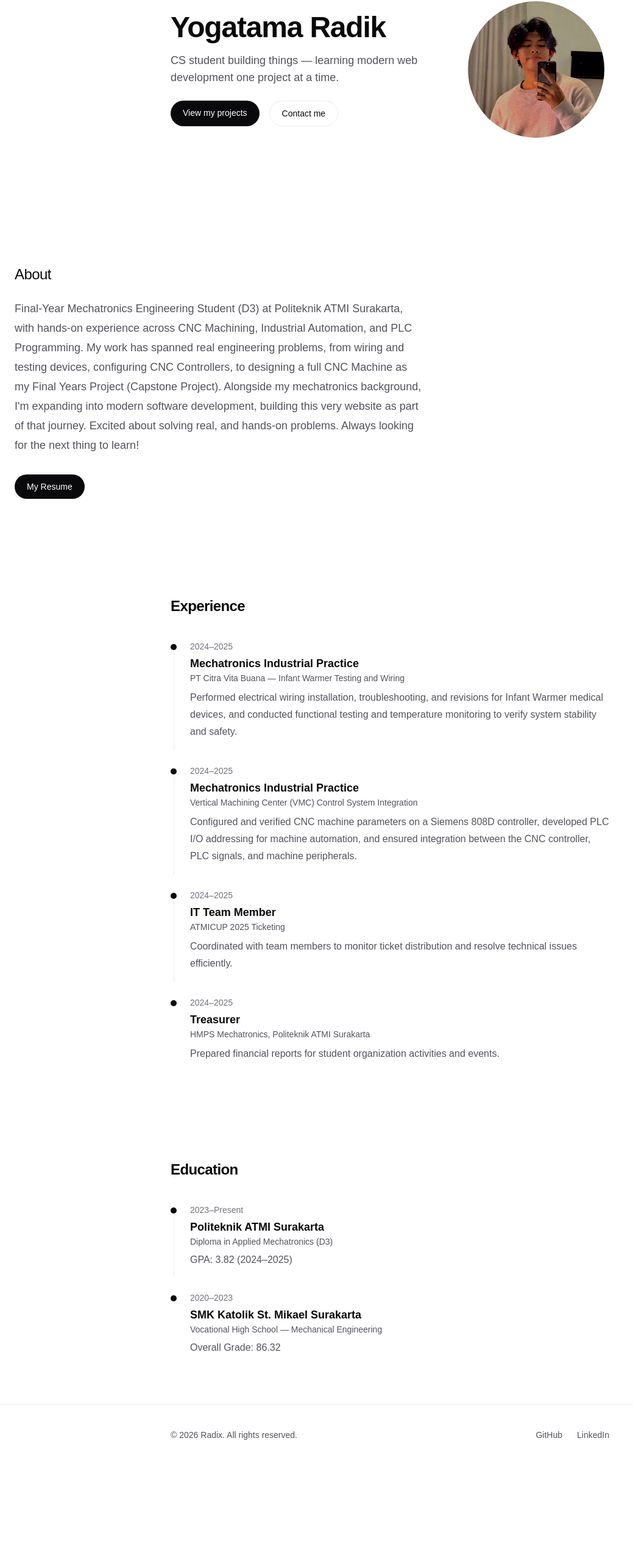
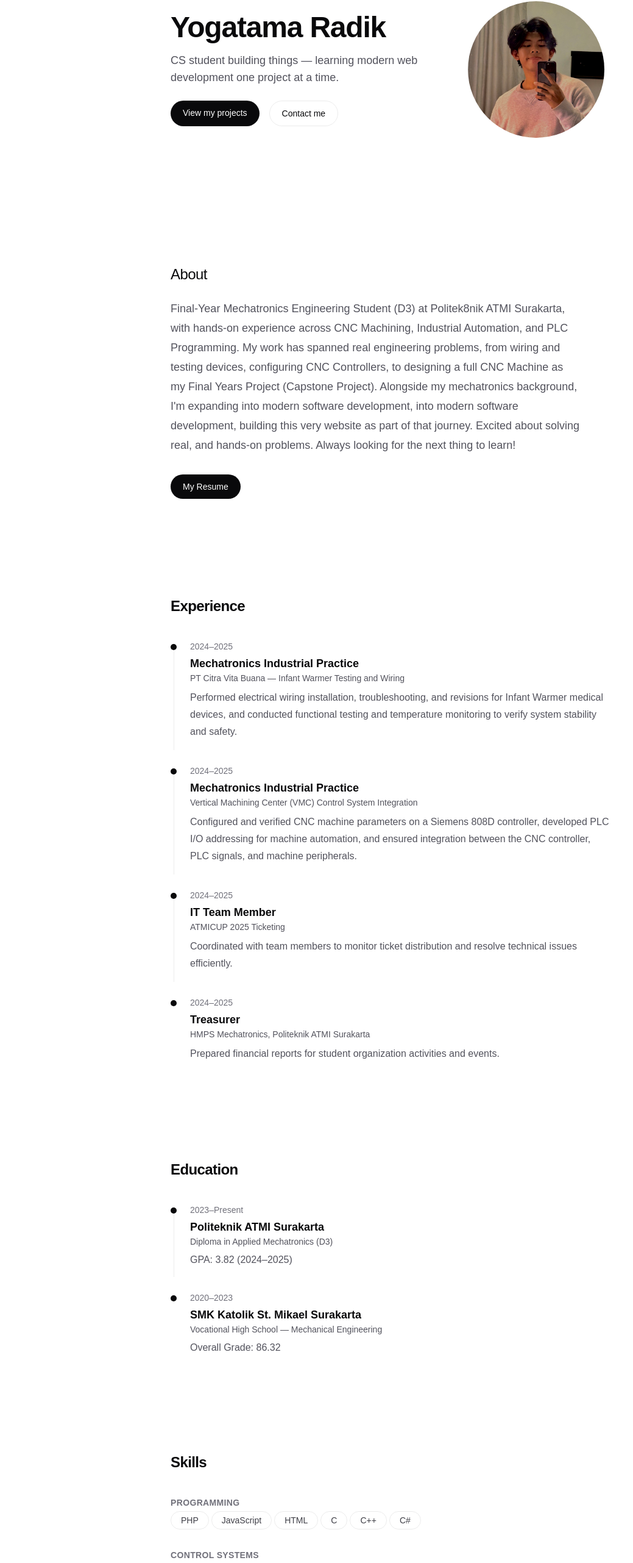
Before and after one commit to yogatamaRadik/my-portofolio, a Next.js app: page / in a window 1280 px wide. Shown: the part 183-2746 px from the top of the page at 61% size, without its empty margins (0-1039 px from the left). Before the commit the page ends 2586 px from the top, so only its background shows below. Built offline with nearby package versions, Linux system fonts and the light colour scheme.

Commit message:
feat: adding Projects Section with card grid layout

```diff
--- a/src/app/page.tsx
+++ b/src/app/page.tsx
@@ -2,6 +2,8 @@ import { Hero } from "@/components/sections/Hero";
 import { About } from "@/components/sections/About";
 import { Experience } from "@/components/sections/Experience";
 import { Education } from "@/components/sections/Education";
+import { Skills } from "@/components/sections/Skills";
+import { Projects } from "@/components/sections/Projects";
 
 export default function Home() {
   return (
@@ -10,6 +12,8 @@ export default function Home() {
       <About />
       <Experience />
       <Education />
+      <Skills />
+      <Projects />
     </>
   );
 }
--- a/src/components/sections/About.tsx
+++ b/src/components/sections/About.tsx
@@ -1,13 +1,13 @@
 export function About () {
     return (
-    <section id="about6" className="mx-uto max-w-3xl px-6 py-20">
+    <section id="about" className="mx-auto max-w-3xl px-6 py-20">
         <h2 className="text-2xl font semibold tracking-tight text-zinc-950 dark:text-zinc-50">
             About
         </h2>
         <p className="mt-6 max-w-2xl text-lg leading-8 text-zinc-600 dark:text-zinc-400">
-            Final-Year Mechatronics Engineering Student (D3) at Politeknik ATMI Surakarta, with hands-on experience across CNC Machining,
+            Final-Year Mechatronics Engineering Student (D3) at Politek8nik ATMI Surakarta, with hands-on experience across CNC Machining,
             Industrial Automation, and PLC Programming. My work has spanned real engineering problems, from wiring and testing devices, configuring
-            CNC Controllers, to designing a full CNC Machine as my Final Years Project (Capstone Project). Alongside my mechatronics background, I'm expanding
+            CNC Controllers, to designing a full CNC Machine as my Final Years Project (Capstone Project). Alongside my mechatronics background, I'm expanding into modern software development,
             into modern software development, building this very website as part of that journey. Excited about solving real, and hands-on problems. Always looking for the next thing to learn!
         </p>
         <a
--- /dev/null
+++ b/src/components/sections/Projects.tsx
@@ -0,0 +1,76 @@
+type Project = {
+  title: string;
+  period: string;
+  description: string;
+  tech: string[];
+};
+
+const PROJECTS: Project[] = [
+  {
+    title: "CNC Engraving Machine with GSK980TDa Control System",
+    period: "2025–2026 · Final Year Capstone Project",
+    description:
+      "Designed and built a 2-axis CNC engraving machine with an additional pneumatic Z-axis using a double-acting cylinder. Developed the mechanical, electrical, and pneumatic systems, including assembly, wiring, panel integration, and component installation. Configured the GSK980TDa controller with Mitsubishi MR-J3 servo drives and HF-KP23 servo motors for precise motion control.",
+    tech: ["GSK980TDa", "Servo Motion Control", "Pneumatics", "CNC Machining"],
+  },
+  {
+    title: "Safe Coin Treasury and Investment System",
+    period: "2024–2025 · Project Protocol",
+    description:
+      "Designed a coin-based asset lending management system for students, requiring physical coin exchange as collateral for borrowed equipment. Integrated multiple hardware components including an Arduino MEGA 2560, RFID reader, HMI, RTC module, and DHT22 sensor, with a custom 3D-printed PLA enclosure. Developed embedded control logic for user authentication, transaction recording, and environmental monitoring.",
+    tech: ["Arduino", "RFID", "Embedded Systems", "3D Printing"],
+  },
+  {
+    title: "Vertical Machining Center (VMC) Control System Integration",
+    period: "2024–2025 · Mechatronics Industrial Practice",
+    description:
+      "Configured and verified CNC machine parameters on a Siemens 808D controller for VMC operation. Developed PLC I/O addressing and signal allocation for machine control, automation, and safety functions, ensuring proper integration between the CNC controller, PLC signals, and machine peripherals.",
+    tech: ["Siemens 808D", "PLC", "CNC Integration"],
+  },
+  {
+    title: "Infant Warmer Testing and Wiring",
+    period: "2024–2025 · Mechatronics Industrial Practice",
+    description:
+      "Performed electrical wiring installation, troubleshooting, and wiring revisions for Infant Warmer medical devices based on technical specifications. Conducted functional testing and temperature monitoring at 10-minute intervals to verify system stability, heating performance, and operational safety.",
+    tech: ["Electrical Wiring", "Medical Devices", "Systems Testing"],
+  },
+];
+
+export function Projects() {
+  return (
+    <section id="projects" className="mx-auto max-w-3xl px-6 py-20">
+      <h2 className="text-2xl font-semibold tracking-tight text-zinc-950 dark:text-zinc-50">
+        Projects
+      </h2>
+
+      <div className="mt-10 grid gap-6 sm:grid-cols-2">
+        {PROJECTS.map((project) => (
+          <article
+            key={project.title}
+            className="flex flex-col rounded-2xl border border-black/[.08] p-6 dark:border-white/[.145]"
+          >
+            <p className="text-sm font-medium text-zinc-500 dark:text-zinc-500">
+              {project.period}
+            </p>
+            <h3 className="mt-1 text-lg font-semibold text-zinc-950 dark:text-zinc-50">
+              {project.title}
+            </h3>
+            <p className="mt-2 flex-1 text-sm leading-6 text-zinc-600 dark:text-zinc-400">
+              {project.description}
+            </p>
+            <div className="mt-4 flex flex-wrap gap-2">
+              {project.tech.map((item) => (
+                <span
+                  key={item}
+                  className="rounded-full border border-black/[.08] px-3 py-1 text-xs text-zinc-700 dark:border-white/[.145] dark:text-zinc-300"
+                >
+                  {item}
+                </span>
+              ))}
+            </div>
+          </article>
+        ))}
+      </div>
+    </section>
+  );
+}
--- /dev/null
+++ b/src/components/sections/Skills.tsx
@@ -0,0 +1,72 @@
+type SkillGroup = {
+  category: string;
+  items: string[];
+};
+
+const SKILLS: SkillGroup[] = [
+  {
+    category: "Programming",
+    items: ["PHP", "JavaScript", "HTML", "C", "C++", "C#"],
+  },
+  {
+    category: "Control Systems",
+    items: ["PLC", "SCADA", "Arduino"],
+  },
+  {
+    category: "Tools",
+    items: [
+      "RoboDK",
+      "LabVIEW",
+      "VS Code",
+      "FluidSIM",
+      "Siemens TIA Portal",
+      "CX-Programmer",
+      "EcoStruxure",
+      "Vijeo Designer",
+    ],
+  },
+  {
+    category: "Design",
+    items: ["SolidWorks 3D", "SolidWorks Electrical", "AutoCAD", "Autodesk Fusion"],
+  },
+  {
+    category: "Machining",
+    items: [
+      "CNC Milling & Lathe",
+      "Conventional Milling",
+      "Conventional Lathe",
+      "Drilling Machine",
+      "Grinding Machine",
+    ],
+  },
+];
+
+export function Skills() {
+  return (
+    <section id="skills" className="mx-auto max-w-3xl px-6 py-20">
+      <h2 className="text-2xl font-semibold tracking-tight text-zinc-950 dark:text-zinc-50">
+        Skills
+      </h2>
+
+      <div className="mt-10 space-y-8">
+        {SKILLS.map((group) => (
+          <div key={group.category}>
+            <h3 className="text-sm font-semibold uppercase tracking-wide text-zinc-500 dark:text-zinc-500">
+              {group.category}
+            </h3>
+            <div className="mt-1 flex flex-wrap gap-1">
+              {group.items.map((item) => (
+                <span
+                  key={item}
+                  className="rounded-full border border-black/[.08] px-4 py-1 text-sm text-zinc-700 dark:border-white/[.200] dark:text-zinc-300"
+                >
+                  {item}
+                </span>
+              ))}
+            </div>
+          </div>
+        ))}
+      </div>
+    </section>
+  );
+}
```
